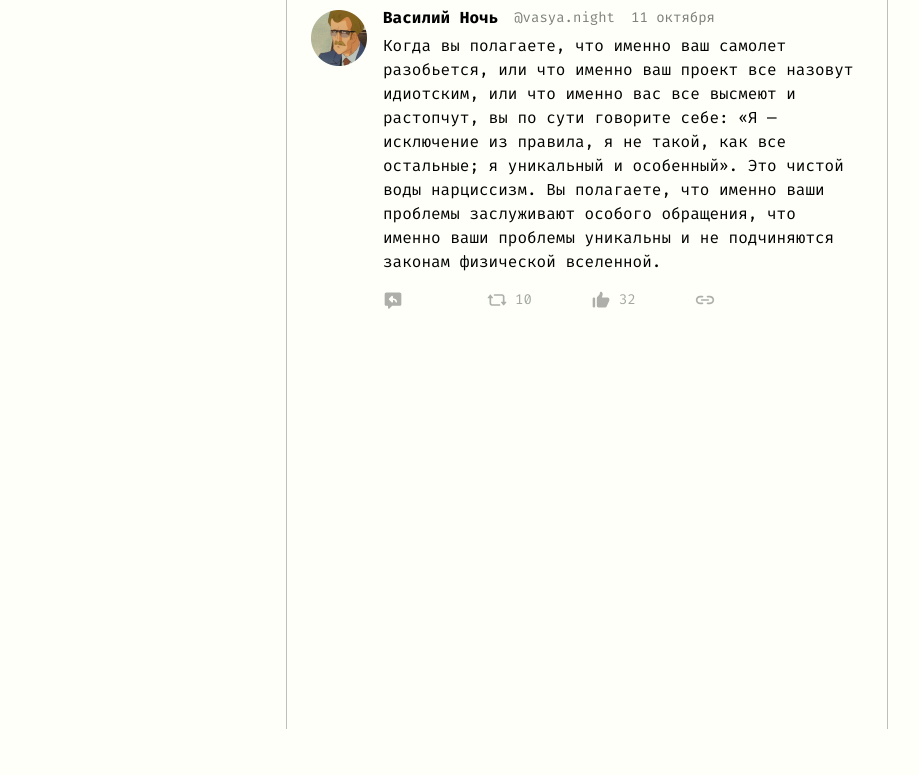
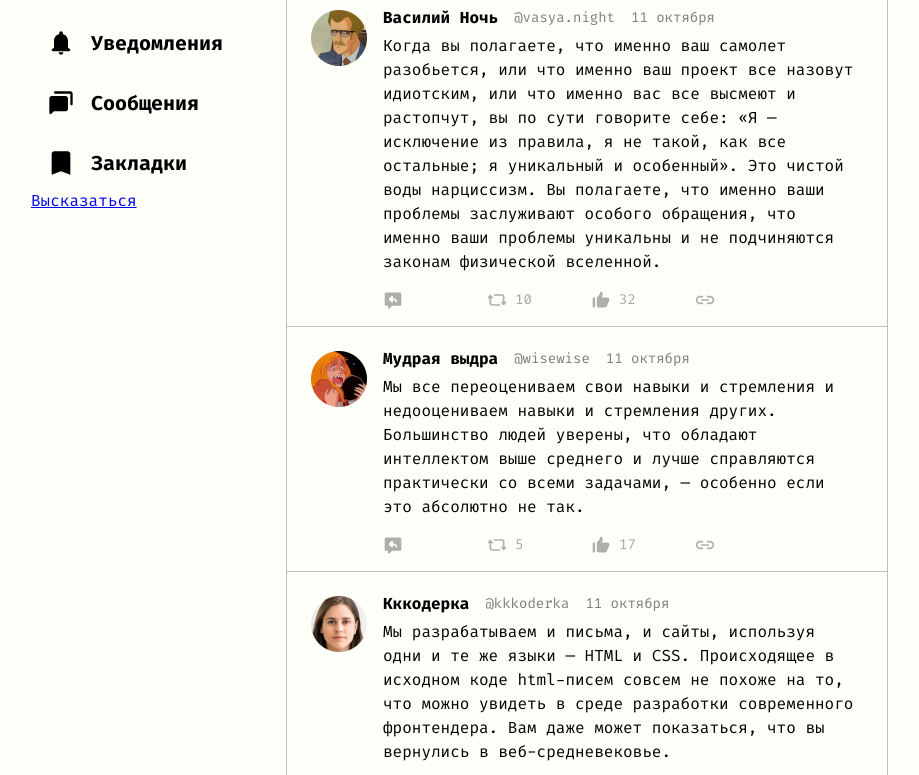
Before and after one commit to evgeny-matveev/hse-19__twiclone, a plain HTML site: page index.html in a window 1280 px wide. Shown: the part 71-846 px from the top of the page, without its empty margins (53-972 px from the left). Before the commit the page ends 800 px from the top, so only its background shows below. Drawn offline with Linux system fonts and the light colour scheme.

Commit message:
WIP Оформили пункты меню

```diff
--- a/index.html
+++ b/index.html
@@ -6,6 +6,39 @@
   <link rel="stylesheet" href="styles/main.css">
 </head>
 <body>
+  <nav>
+    <ul class="nav__menu">
+      <li>
+        <a href="#">
+          <div class="nav__menu__icon nav__menu__icon--home"></div>
+          Главная
+        </a>
+      </li>
+      <li>
+        <a href="#">
+          <div class="nav__menu__icon nav__menu__icon--bell"></div>
+          Уведомления
+        </a>
+      </li>
+      <li>
+        <a href="#">
+          <div class="nav__menu__icon nav__menu__icon--chat"></div>
+          Сообщения
+        </a>
+      </li>
+      <li>
+        <a href="#">
+          <div class="nav__menu__icon nav__menu__icon--bookmark"></div>
+          Закладки
+        </a>
+      </li>
+    </ul>
+    <a href="#">Высказаться</a>
+  </nav>
+
+  <aside>
+
+  </aside>
 
   <main>
     <header class="main__header">
@@ -15,7 +48,6 @@
 
     <article class="tweet">
       <img class="tweet__ava" src="img/ava-vasya.png" alt="Аватарка пользователя">
-
       <div class="tweet__body">
         <header class="tweet__body__header">
           <h3>Василий Ночь</h3>
@@ -41,6 +73,60 @@
         </ul>
       </div>
     </article>
+    <article class="tweet">
+      <img class="tweet__ava" src="img/ava-wise.png" alt="Аватарка пользователя">
+      <div class="tweet__body">
+        <header class="tweet__body__header">
+          <h3>Мудрая выдра</h3>
+          <a href="#">@wisewise</a>
+          <a href="#">11 октября</a>
+        </header>
+        <p>Мы все переоцениваем свои навыки и стремления и недооцениваем навыки и стремления других. Большинство людей уверены, что обладают интеллектом выше среднего и лучше справляются практически со всеми задачами, — особенно если это абсолютно не так.</p>
+        <ul class="tweet__body__actions">
+          <li>
+            <img src="img/reply-icn.svg" alt="">
+          </li>
+          <li>
+            <img src="img/retweet-icn.svg" alt="">
+            <span>5</span>
+          </li>
+          <li>
+            <img src="img/like-icn.svg" alt="">
+            <span>17</span>
+          </li>
+          <li>
+            <img src="img/link-icn.svg" alt="">
+          </li>
+        </ul>
+      </div>
+    </article>
+    <article class="tweet">
+      <img class="tweet__ava" src="img/ava-kkoderka.png" alt="Аватарка пользователя">
+      <div class="tweet__body">
+        <header class="tweet__body__header">
+          <h3>Кккодерка</h3>
+          <a href="#">@kkkoderka</a>
+          <a href="#">11 октября</a>
+        </header>
+        <p>Мы разрабатываем и письма, и сайты, используя одни и те же языки — HTML и CSS. Происходящее в исходном коде html-писем совсем не похоже на то, что можно увидеть в среде разработки современного фронтендера. Вам даже может показаться, что вы вернулись в веб-средневековье.</p>
+        <ul class="tweet__body__actions">
+          <li>
+            <img src="img/reply-icn.svg" alt="">
+          </li>
+          <li>
+            <img src="img/retweet-icn.svg" alt="">
+            <span>10</span>
+          </li>
+          <li>
+            <img src="img/like-icn.svg" alt="">
+            <span>32</span>
+          </li>
+          <li>
+            <img src="img/link-icn.svg" alt="">
+          </li>
+        </ul>
+      </div>
+    </article>
   </main>
 
 </body>
--- a/styles/main.css
+++ b/styles/main.css
@@ -3,6 +3,7 @@
 
 :root {
   --light-gray: rgba(0, 0, 0, 0.25);
+  --accent-color: #0038FF;
 }
 body {
   font-family: 'Fira Code', monospace;
@@ -13,10 +14,11 @@ body {
 }
 main {
   width: 600px;
-  height: 100vh;
+  min-height: 100vh;
   margin: 0 auto;
   border-left: 1px solid var(--light-gray);
   border-right: 1px solid var(--light-gray);
+  padding-bottom: 20vh;
 }
 .main__header {
   font-size: 18px;
@@ -30,6 +32,7 @@ main {
 .tweet {
   display: flex;
   padding: 24px 32px 16px 24px;
+  border-bottom: 1px solid var(--light-gray);
 }
 .tweet__ava {
   width: 56px;
@@ -77,7 +80,54 @@ main {
 }
 
 
-
+/*
+  Навигация
+*/
+nav {
+  position: fixed;
+  left: calc((100vw - 600px) / 2);
+  transform: translateX(-100%);
+  padding: 24px 32px 0 0;
+}
+.nav__menu li a {
+  display: inline-flex;
+  align-items: center;
+  font-size: 20px;
+  font-weight: bold;
+  text-decoration: none;
+  padding: 16px 32px 16px 16px;
+  color: inherit;
+  border-radius: 50px;
+}
+.nav__menu li:hover a {
+  background: rgba(0, 0, 0, 0.05);
+  color: var(--accent-color);
+}
+.nav__menu__icon {
+  width: 28px;
+  height: 28px;
+  background: rgb(0,0,0);
+  margin-right: 16px;
+}
+.nav__menu li:hover .nav__menu__icon {
+  background: var(--accent-color);
+}
+.nav__menu__icon--home {
+  mask: url(../img/home-icn.svg);
+  -webkit-mask: url(../img/home-icn.svg);
+}
+.nav__menu__icon--bell {
+  mask: url(../img/bell-icn.svg);
+  -webkit-mask: url(../img/bell-icn.svg);
+}
+.nav__menu__icon--chat {
+  mask: url(../img/chat-icn.svg);
+  -webkit-mask: url(../img/chat-icn.svg);
+}
+.nav__menu__icon--bookmark {
+  mask: url(../img/bookmark-icn.svg);
+  -webkit-mask: url(../img/bookmark-icn.svg);
+}
 
 
 
```
Also changed, not shown: img/ava-kkoderka.png (added), img/ava-wise.png (added), img/bell-icn.svg (added), img/bookmark-icn.svg (added), img/chat-icn.svg (added), img/home-icn.svg (added).
